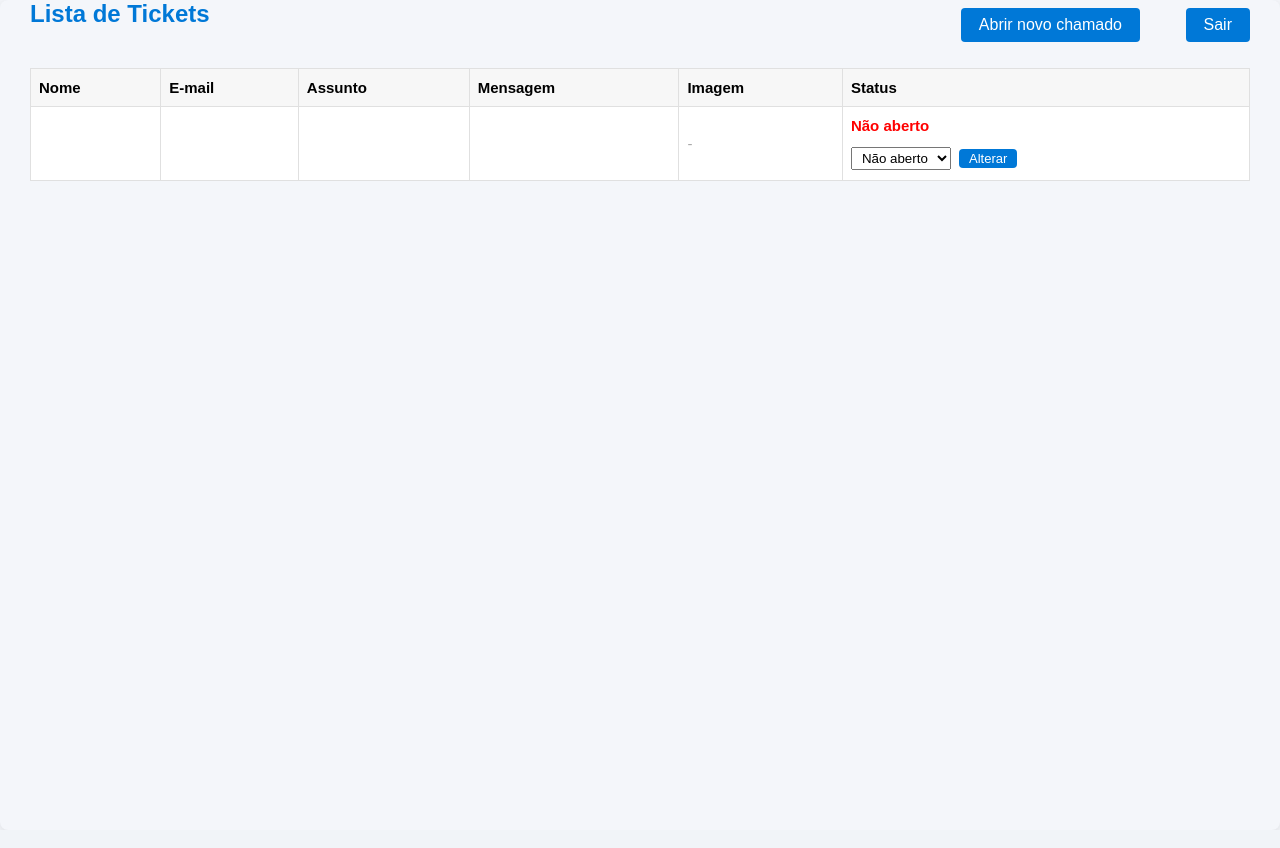
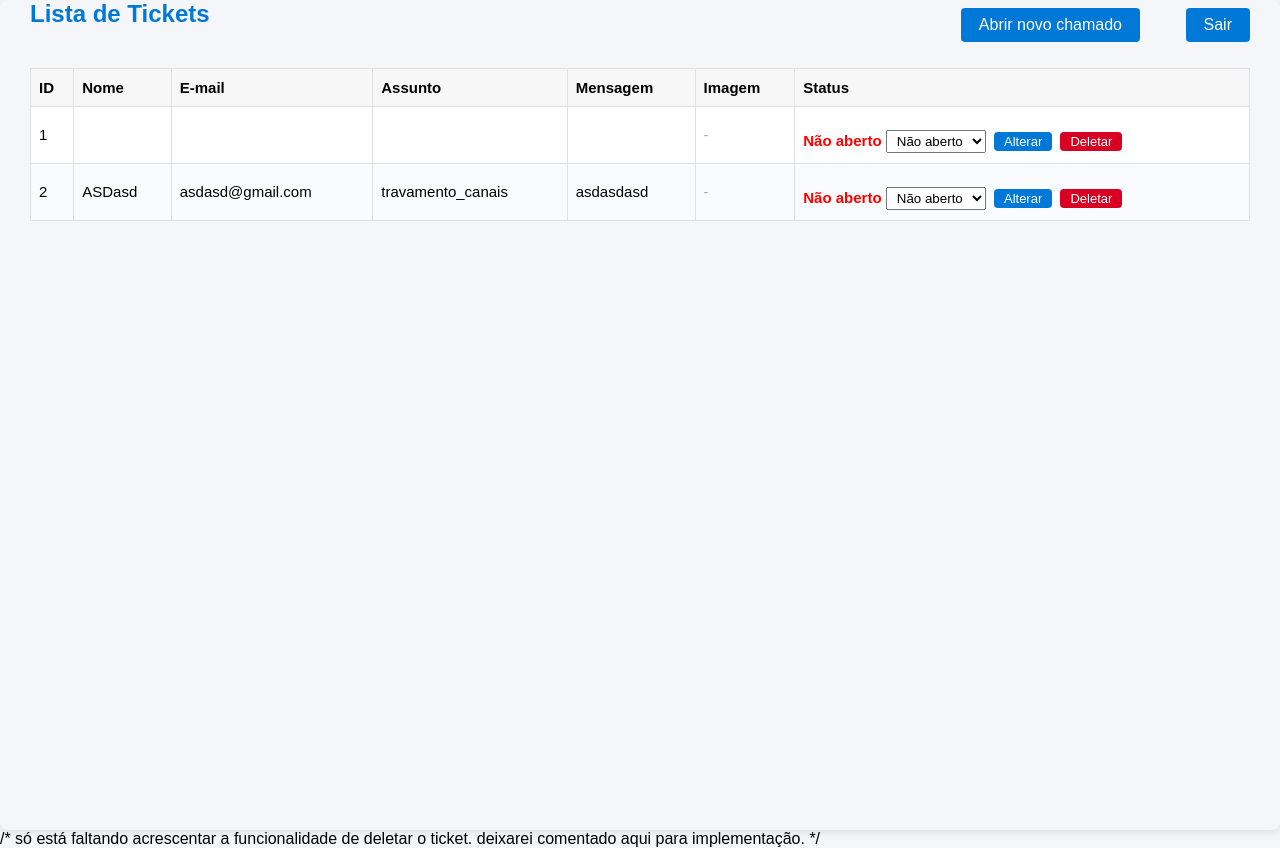
Before and after one commit to g-arezi/HelpDesk, a PHP site: page /public/tickets.php in a window 1280 px wide. Before the commit the page ends 181 px from the top, so only its background shows below. Run offline with PHP 8.4, Linux system fonts and the light colour scheme; the visitor is signed in with stand-in values (Sample User, id 1).

Commit message:
Adicionado opção de deletar o ticket, organização de chamados por ID, restruturado backend e corrigido bug's de login.

```diff
--- a/public/tickets.php
+++ b/public/tickets.php
@@ -1,7 +1,7 @@
 <?php
 session_start();
-// Processa alteração de status ANTES de qualquer saída
-if ($_SERVER['REQUEST_METHOD'] === 'POST' && isset($_POST['id'], $_POST['status']) && isset($_SESSION['auth']) && $_SESSION['auth'] === true) {
+// Processa alteração de status e deleção ANTES de qualquer saída
+if ($_SERVER['REQUEST_METHOD'] === 'POST' && isset($_SESSION['auth']) && $_SESSION['auth'] === true) {
     $file = __DIR__ . '/../tickets.txt';
     $tickets = [];
     if (file_exists($file)) {
@@ -10,19 +10,34 @@ if ($_SERVER['REQUEST_METHOD'] === 'POST' && isset($_POST['id'], $_POST['status'
             $tickets[] = json_decode($line, true);
         }
     }
-    $id = (int)$_POST['id'];
-    $newStatus = $_POST['status'];
-    if (isset($tickets[$id])) {
-        $tickets[$id]['status'] = $newStatus;
-        // Salva todos os tickets de volta no arquivo
+    // Deletar ticket
+    if (isset($_POST['delete_id'])) {
+        $deleteId = (int)$_POST['delete_id'];
+        if (isset($tickets[$deleteId])) {
+            array_splice($tickets, $deleteId, 1);
             $lines = [];
             foreach ($tickets as $t) {
                 $lines[] = json_encode($t, JSON_UNESCAPED_UNICODE);
             }
             file_put_contents($file, implode("\n", $lines));
-        // Redireciona para evitar reenvio do formulário
             header('Location: tickets.php');
             exit;
+        }
+    }
+    // Alterar status
+    if (isset($_POST['id'], $_POST['status'])) {
+        $id = (int)$_POST['id'];
+        $newStatus = $_POST['status'];
+        if (isset($tickets[$id])) {
+            $tickets[$id]['status'] = $newStatus;
+            $lines = [];
+            foreach ($tickets as $t) {
+                $lines[] = json_encode($t, JSON_UNESCAPED_UNICODE);
+            }
+            file_put_contents($file, implode("\n", $lines));
+            header('Location: tickets.php');
+            exit;
+        }
     }
 }
 
@@ -57,6 +72,7 @@ $auth = isset($_SESSION['auth']) && $_SESSION['auth'] === true;
         <table class="ticket-table">
             <thead>
                 <tr>
+                    <th>ID</th>
                     <th>Nome</th>
                     <th>E-mail</th>
                     <th>Assunto</th>
@@ -68,6 +84,7 @@ $auth = isset($_SESSION['auth']) && $_SESSION['auth'] === true;
             <tbody>
                 <?php foreach ($tickets as $i => $ticket): ?>
                     <tr>
+                        <td><?= $i + 1 ?></td>
                         <td><?= htmlspecialchars($ticket['name'] ?? '') ?></td>
                         <td><?= htmlspecialchars($ticket['email'] ?? '') ?></td>
                         <td><?= htmlspecialchars($ticket['subject'] ?? '') ?></td>
@@ -92,7 +109,7 @@ $auth = isset($_SESSION['auth']) && $_SESSION['auth'] === true;
                             echo $statusLabel[$status] ?? $statusLabel['nao_aberto'];
                             ?>
                             <?php if ($auth): ?>
-                            <form method="post" action="tickets.php" style="margin-top:5px;">
+                            <form method="post" action="tickets.php" style="margin-top:5px;display:inline-block;">
                                 <input type="hidden" name="id" value="<?= $i ?>">
                                 <select name="status" style="padding:2px 6px;">
                                     <option value="nao_aberto" <?= $status==='nao_aberto'?'selected':''; ?>>Não aberto</option>
@@ -100,6 +117,10 @@ $auth = isset($_SESSION['auth']) && $_SESSION['auth'] === true;
                                     <option value="resolvido" <?= $status==='resolvido'?'selected':''; ?>>Resolvido</option>
                                 </select>
                                 <button type="submit" class="btn" style="padding:2px 10px;font-size:13px;margin-left:4px;background:#0078d7;">Alterar</button>
+                            </form>
+                            <form method="post" action="tickets.php" style="margin-top:5px;display:inline-block;">
+                                <input type="hidden" name="delete_id" value="<?= $i ?>">
+                                <button type="submit" class="btn" style="padding:2px 10px;font-size:13px;margin-left:4px;background:#d70022;" onclick="return confirm('Tem certeza que deseja deletar este ticket?');">Deletar</button>
                             </form>
                             <?php endif; ?>
                         </td>
@@ -170,5 +191,14 @@ $auth = isset($_SESSION['auth']) && $_SESSION['auth'] === true;
         }
     }
     </style>
+
+/*
+
+só está faltando acrescentar a funcionalidade de deletar o ticket.
+deixarei comentado aqui para implementação.
+
+*/
+
+
 </body>
 </html>
--- a/tickets.txt
+++ b/tickets.txt
@@ -1 +1,2 @@
-{"name":"Gabriel da Silva Arezi","email":"arezigabriel@gmail.com","subject":"tela_preta","message":"estou com a tela preta, necessito de um suporte!","imagePath":null,"status":"resolvido"}{"name":"Gabriel","email":"asdasd@gmail.com","subject":"sem_sinal","message":"estou sem sinal.","imagePath":"uploads\/img_683de144ac408_image.png"}
+{"name":"asd","email":"asdasd@gmail.com","subject":"erro_autenticacao","message":"asd","imagePath":"uploads\/img_683df46431c0a_computer-games.gif","status":"em_analise"}{"name":"Rafael Candido","email":"aasdad@gmail.com","subject":"travamento_canais","message":"canal est\u00e1 travando","imagePath":"uploads\/img_683df53c5a78c_image.png"}
+{"name":"ASDasd","email":"asdasd@gmail.com","subject":"travamento_canais","message":"asdasdasd","imagePath":null}
```
Also changed, not shown: public/uploads/img_683df3169eecb_image.png (added), public/uploads/img_683df40633b1d_image.png (added), public/uploads/img_683df46431c0a_computer-games.gif (added), public/uploads/img_683df53c5a78c_image.png (added). Lines whose indentation alone changed are shown as unchanged.
